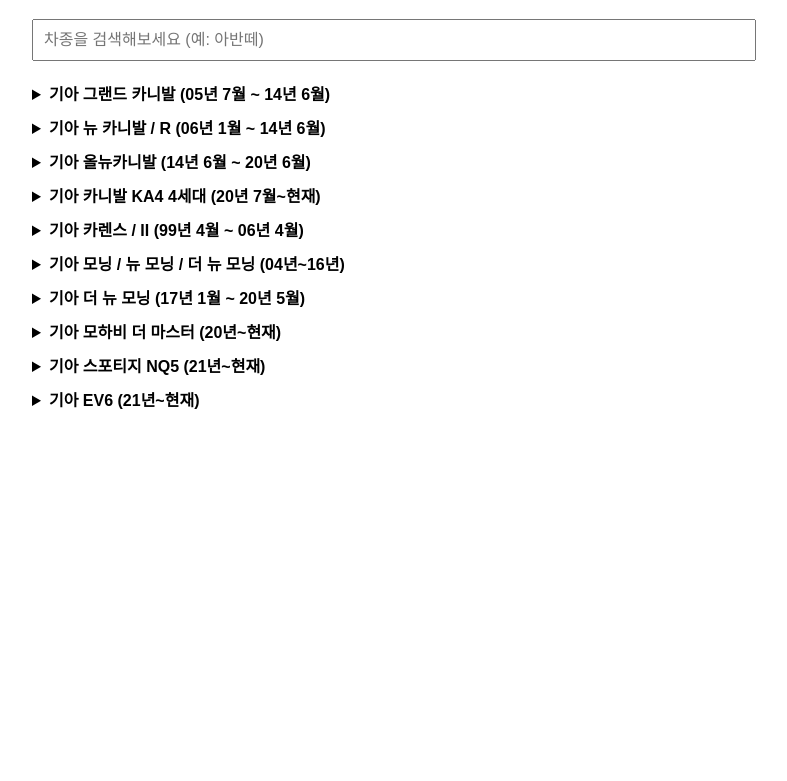
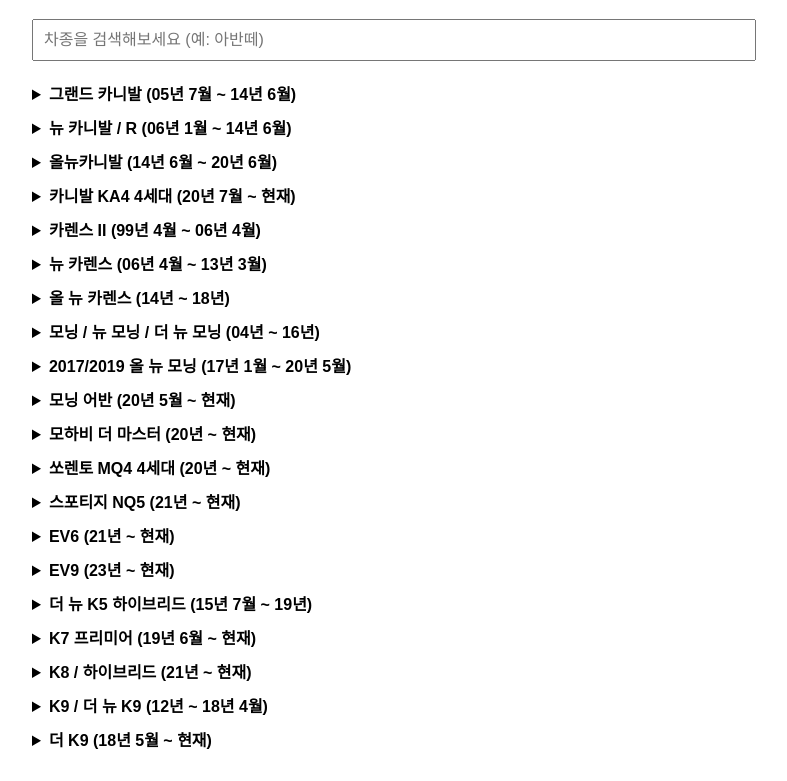
Before and after one commit to lucyluxx/wiper-size-checker, a plain HTML site: page index.html in a window 1280 px wide. Shown: the part 90-871 px from the top of the page, without its empty margins (258-1045 px from the left). Before the commit the page ends 800 px from the top, so only its background shows below. Drawn offline with Linux system fonts and the light colour scheme.

Commit message:
Update index.html

```diff
--- a/index.html
+++ b/index.html
@@ -17,56 +17,86 @@
 
   <div id="car-list">
   <details>
-    <summary><strong>기아 그랜드 카니발 (05년 7월 ~ 14년 6월)</strong></summary>
+    <summary><strong>그랜드 카니발 (05년 7월 ~ 14년 6월)</strong></summary>
     <p>운전석: 650mm<br>조수석: 450mm</p>
   </details>
-
   <details>
-    <summary><strong>기아 뉴 카니발 / R (06년 1월 ~ 14년 6월)</strong></summary>
+    <summary><strong>뉴 카니발 / R (06년 1월 ~ 14년 6월)</strong></summary>
     <p>운전석: 650mm<br>조수석: 450mm</p>
   </details>
-
   <details>
-    <summary><strong>기아 올뉴카니발 (14년 6월 ~ 20년 6월)</strong></summary>
+    <summary><strong>올뉴카니발 (14년 6월 ~ 20년 6월)</strong></summary>
     <p>운전석: 650mm<br>조수석: 450mm</p>
   </details>
-
   <details>
-    <summary><strong>기아 카니발 KA4 4세대 (20년 7월~현재)</strong></summary>
+    <summary><strong>카니발 KA4 4세대 (20년 7월 ~ 현재)</strong></summary>
     <p>운전석: 650mm<br>조수석: 500mm</p>
   </details>
-
   <details>
-    <summary><strong>기아 카렌스 / II (99년 4월 ~ 06년 4월)</strong></summary>
+    <summary><strong>카렌스 II (99년 4월 ~ 06년 4월)</strong></summary>
     <p>운전석: 600mm<br>조수석: 450mm</p>
   </details>
-
   <details>
-    <summary><strong>기아 모닝 / 뉴 모닝 / 더 뉴 모닝 (04년~16년)</strong></summary>
+    <summary><strong>뉴 카렌스 (06년 4월 ~ 13년 3월)</strong></summary>
+    <p>운전석: 650mm<br>조수석: 400mm</p>
+  </details>
+  <details>
+    <summary><strong>올 뉴 카렌스 (14년 ~ 18년)</strong></summary>
+    <p>운전석: 650mm<br>조수석: 650mm</p>
+  </details>
+  <details>
+    <summary><strong>모닝 / 뉴 모닝 / 더 뉴 모닝 (04년 ~ 16년)</strong></summary>
     <p>운전석: 550mm<br>조수석: 400mm</p>
   </details>
-
   <details>
-    <summary><strong>기아 더 뉴 모닝 (17년 1월 ~ 20년 5월)</strong></summary>
+    <summary><strong>2017/2019 올 뉴 모닝 (17년 1월 ~ 20년 5월)</strong></summary>
     <p>운전석: 600mm<br>조수석: 350mm</p>
   </details>
-
   <details>
-    <summary><strong>기아 모하비 더 마스터 (20년~현재)</strong></summary>
+    <summary><strong>모닝 어반 (20년 5월 ~ 현재)</strong></summary>
+    <p>운전석: 600mm<br>조수석: 350mm</p>
+  </details>
+  <details>
+    <summary><strong>모하비 더 마스터 (20년 ~ 현재)</strong></summary>
     <p>운전석: 600mm<br>조수석: 500mm</p>
   </details>
-
   <details>
-    <summary><strong>기아 스포티지 NQ5 (21년~현재)</strong></summary>
+    <summary><strong>쏘렌토 MQ4 4세대 (20년 ~ 현재)</strong></summary>
+    <p>운전석: 650mm<br>조수석: 400mm</p>
+  </details>
+  <details>
+    <summary><strong>스포티지 NQ5 (21년 ~ 현재)</strong></summary>
     <p>운전석: 650mm<br>조수석: 450mm</p>
   </details>
-
   <details>
-    <summary><strong>기아 EV6 (21년~현재)</strong></summary>
+    <summary><strong>EV6 (21년 ~ 현재)</strong></summary>
+    <p>운전석: 650mm<br>조수석: 400mm</p>
+  </details>
+  <details>
+    <summary><strong>EV9 (23년 ~ 현재)</strong></summary>
+    <p>운전석: 650mm<br>조수석: 450mm</p>
+  </details>
+  <details>
+    <summary><strong>더 뉴 K5 하이브리드 (15년 7월 ~ 19년)</strong></summary>
+    <p>운전석: 650mm<br>조수석: 400mm</p>
+  </details>
+  <details>
+    <summary><strong>K7 프리미어 (19년 6월 ~ 현재)</strong></summary>
+    <p>운전석: 650mm<br>조수석: 450mm</p>
+  </details>
+  <details>
+    <summary><strong>K8 / 하이브리드 (21년 ~ 현재)</strong></summary>
+    <p>운전석: 650mm<br>조수석: 450mm</p>
+  </details>
+  <details>
+    <summary><strong>K9 / 더 뉴 K9 (12년 ~ 18년 4월)</strong></summary>
+    <p>운전석: 650mm<br>조수석: 400mm</p>
+  </details>
+  <details>
+    <summary><strong>더 K9 (18년 5월 ~ 현재)</strong></summary>
     <p>운전석: 650mm<br>조수석: 400mm</p>
   </details>
 </div>
-
 
   <script>
     const searchInput = document.getElementById("search");
```
